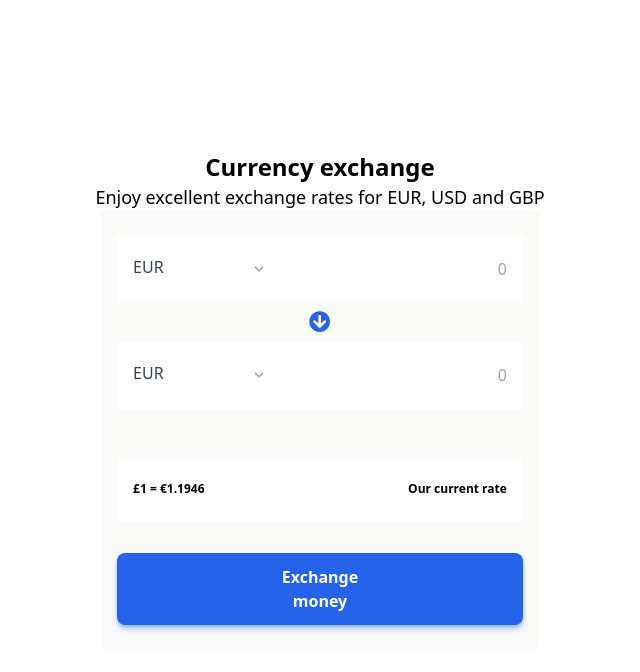
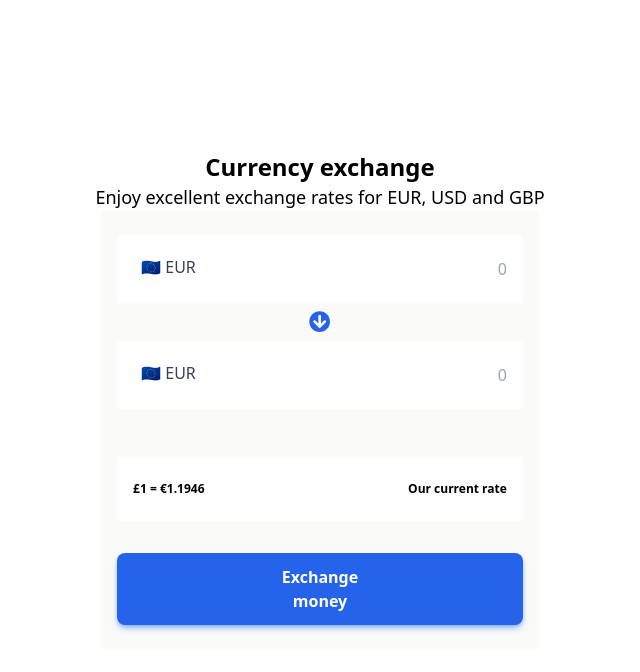
Before and after one commit to koladev32/currency-exchange-widget, a React (Create React App) app: page / in a window 1280 px wide. Shown: the top 672 px of the page, without its empty margins (320-960 px from the left). Built offline with nearby package versions, Linux system fonts and the light colour scheme.

Commit message:
- minor ui fixes

```diff
--- a/src/App.tsx
+++ b/src/App.tsx
@@ -13,28 +13,17 @@ function App() {
         </p>
         <form className="w-full flex flex-col h-2/3 bg-stone-50 rounded p-2 md:w-9/12 md:self-center md:p-4 lg:w-5/12 lg:h-10/12">
           <div className="flex flex-row bg-white py-2 my-2 rounded">
-            <div className="relative w-3/6 hover:bg-stone-50">
+            <div className="relative w-3/6">
               <select
-                className="block appearance-none bg-white text-gray-700 py-3 px-4 pr-8 focus:outline-none focus:bg-white"
+                className="block appearance-none w-3/4 ml-2 hover:bg-stone-50 bg-white text-gray-700 py-3 px-4 pr-8 focus:outline-none focus:bg-white"
                 id="grid-state"
               >
-                <option>EUR</option>
-                <option>USD</option>
-                <option>GBP</option>
+                <option>
+                  🇪🇺 EUR
+                </option>
+                <option>🇺🇸 USD</option>
+                <option>🇬🇧 GBP</option>
               </select>
-              <div
-                className="pointer-events-none absolute inset-y-0 right-0 flex items-center px-6 text-gray-400"
-              >
-                <svg
-                  className="fill-current h-4 w-4"
-                  xmlns="http://www.w3.org/2000/svg"
-                  viewBox="0 0 20 20"
-                >
-                  <path
-                    d="M9.293 12.95l.707.707L15.657 8l-1.414-1.414L10 10.828 5.757 6.586 4.343 8z"
-                  />
-                </svg>
-              </div>
             </div>
             <div className="w-4/6">
               <input
@@ -48,28 +37,17 @@ function App() {
           </div>
           <FontAwesomeIcon id="arrow-exchange" icon={faArrowCircleDown} size="lg" className="text-blue-600 self-center" />
           <div className="flex flex-row bg-white py-2 my-2 rounded">
-            <div className="relative w-3/6 hover:bg-stone-50">
+            <div className="relative w-3/6">
               <select
-                className="block appearance-none bg-white text-gray-700 py-3 px-4 pr-8 focus:outline-none focus:bg-white"
+                className="block appearance-none bg-white ml-2 w-full hover:bg-stone-50 text-gray-700 py-3 px-4 pr-8 focus:outline-none focus:bg-white"
                 id="grid-state"
               >
-                <option>EUR</option>
-                <option>USD</option>
-                <option>GBP</option>
+                <option>
+                  🇪🇺 EUR
+                </option>
+                <option>🇺🇸 USD</option>
+                <option>🇬🇧 GBP</option>
               </select>
-              <div
-                className="pointer-events-none absolute inset-y-0 right-0 flex items-center px-6 text-gray-400"
-              >
-                <svg
-                  className="fill-current h-4 w-4"
-                  xmlns="http://www.w3.org/2000/svg"
-                  viewBox="0 0 20 20"
-                >
-                  <path
-                    d="M9.293 12.95l.707.707L15.657 8l-1.414-1.414L10 10.828 5.757 6.586 4.343 8z"
-                  />
-                </svg>
-              </div>
             </div>
             <div className="w-4/6">
               <input
```
